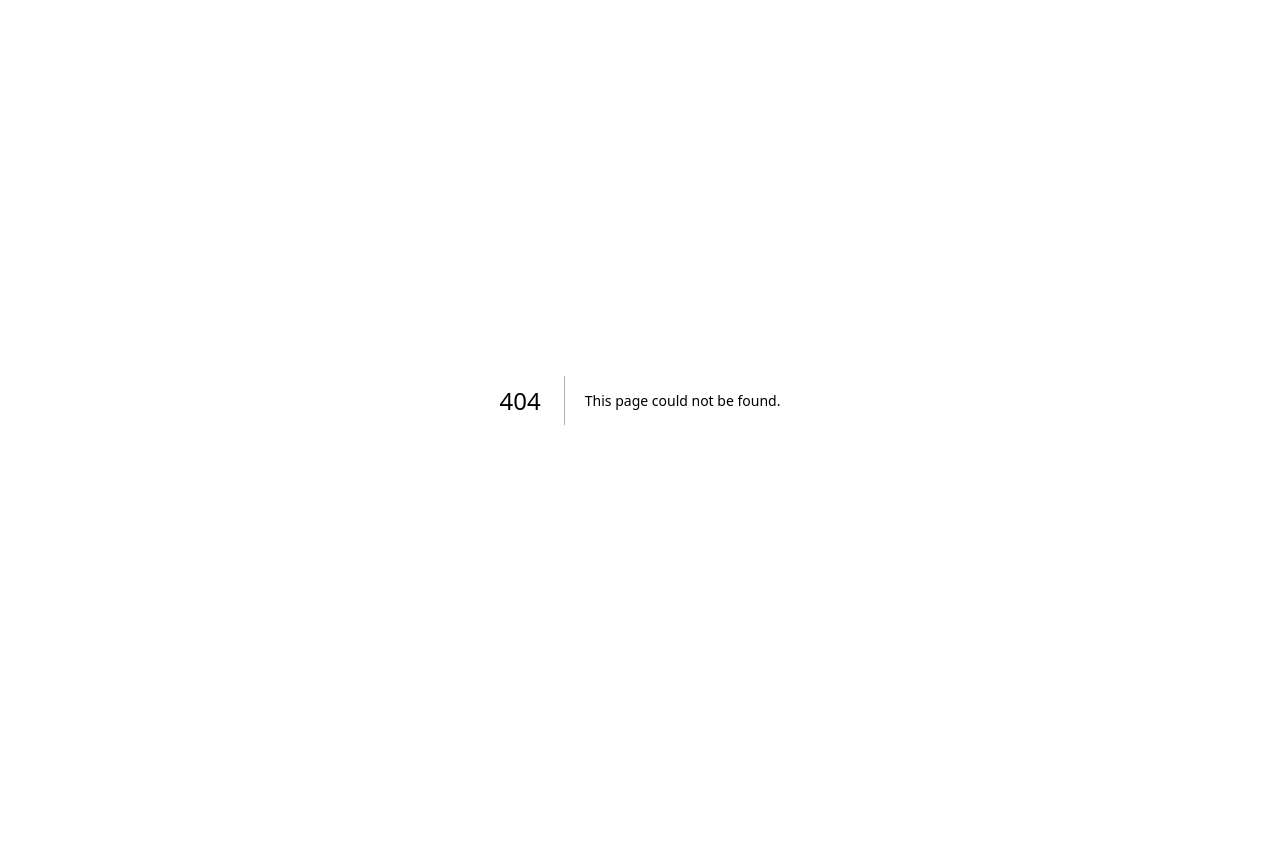
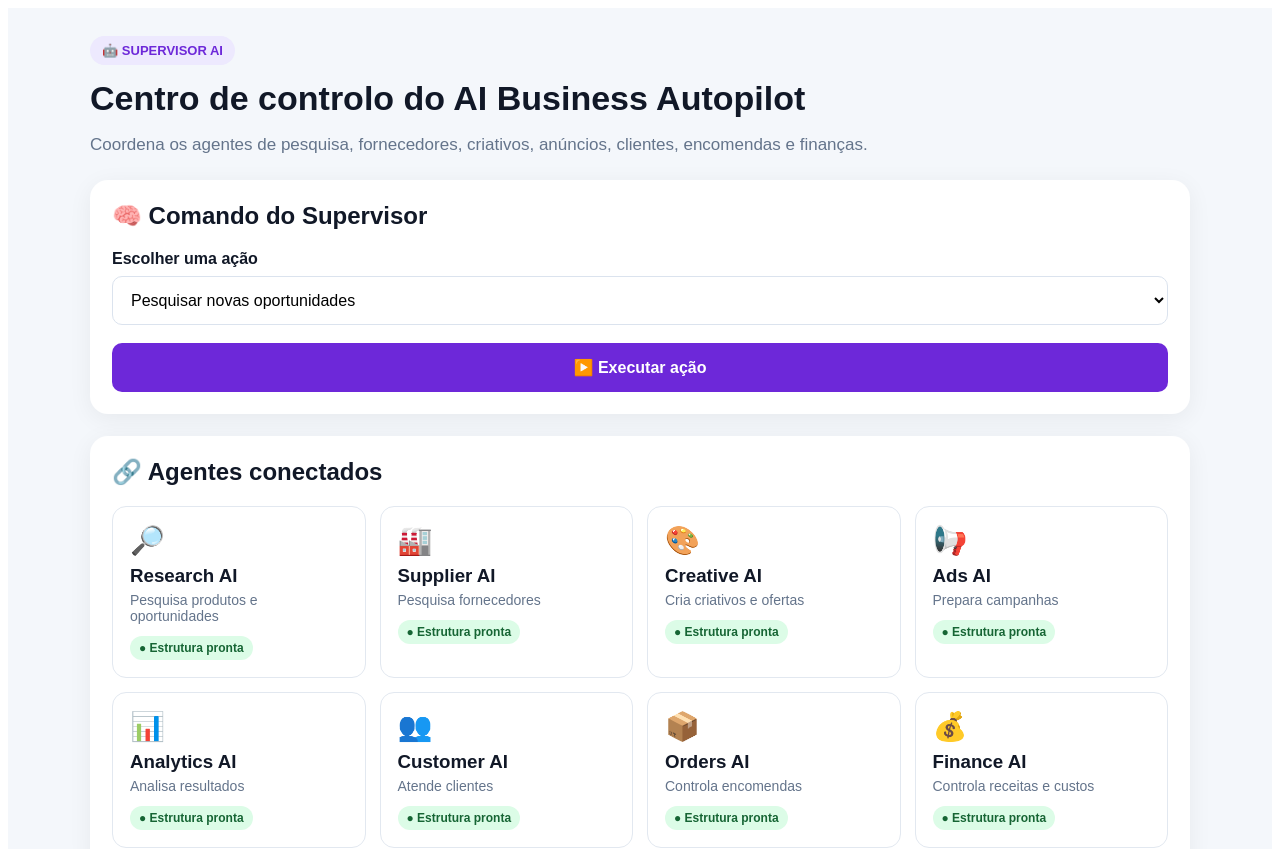
Before and after one commit to fernandomucavele-gif/ai-business-autopilot, a Next.js app: page /supervisor in a window 1280 px wide. Before the commit this address had no page. Shown: the top 849 px of the page. Before the commit the page ends 800 px from the top, so only its background shows below. Built offline with nearby package versions, Linux system fonts and the light colour scheme.

Commit message:
Create page.tsx

```diff
--- /dev/null
+++ b/app/supervisor/page.tsx
@@ -0,0 +1,225 @@
+"use client";
+
+import { useState } from "react";
+
+const modules = [
+  ["🔎", "Research AI", "Pesquisa produtos e oportunidades"],
+  ["🏭", "Supplier AI", "Pesquisa fornecedores"],
+  ["🎨", "Creative AI", "Cria criativos e ofertas"],
+  ["📢", "Ads AI", "Prepara campanhas"],
+  ["📊", "Analytics AI", "Analisa resultados"],
+  ["👥", "Customer AI", "Atende clientes"],
+  ["📦", "Orders AI", "Controla encomendas"],
+  ["💰", "Finance AI", "Controla receitas e custos"],
+];
+
+const actions = [
+  "Pesquisar novas oportunidades",
+  "Analisar fornecedores",
+  "Criar criativos",
+  "Preparar campanha",
+  "Analisar campanhas",
+  "Verificar pedidos",
+  "Analisar resultados financeiros",
+];
+
+export default function SupervisorPage() {
+  const [selectedAction, setSelectedAction] = useState(
+    "Pesquisar novas oportunidades"
+  );
+  const [running, setRunning] = useState(false);
+  const [result, setResult] = useState("");
+
+  function runAction() {
+    setRunning(true);
+    setResult("");
+
+    setTimeout(() => {
+      setRunning(false);
+      setResult(
+        `Ação "${selectedAction}" executada em modo de simulação. Os módulos necessários foram identificados e o próximo passo foi preparado.`
+      );
+    }, 1200);
+  }
+
+  return (
+    <main
+      style={{
+        minHeight: "100vh",
+        background: "#f4f7fb",
+        padding: "28px 18px",
+        fontFamily: "Arial, sans-serif",
+        color: "#111827",
+      }}
+    >
+      <div style={{ maxWidth: 1100, margin: "auto" }}>
+        <div style={{ marginBottom: 25 }}>
+          <div
+            style={{
+              display: "inline-block",
+              padding: "7px 12px",
+              borderRadius: 20,
+              background: "#ede9fe",
+              color: "#6d28d9",
+              fontWeight: 700,
+              fontSize: 13,
+            }}
+          >
+            🤖 SUPERVISOR AI
+          </div>
+
+          <h1 style={{ fontSize: 34, margin: "14px 0 8px" }}>
+            Centro de controlo do AI Business Autopilot
+          </h1>
+
+          <p style={{ color: "#64748b", fontSize: 17 }}>
+            Coordena os agentes de pesquisa, fornecedores, criativos, anúncios,
+            clientes, encomendas e finanças.
+          </p>
+        </div>
+
+        <section
+          style={{
+            background: "white",
+            padding: 22,
+            borderRadius: 18,
+            boxShadow: "0 5px 25px rgba(0,0,0,.06)",
+            marginBottom: 22,
+          }}
+        >
+          <h2 style={{ marginTop: 0 }}>🧠 Comando do Supervisor</h2>
+
+          <label style={{ fontWeight: 700 }}>
+            Escolher uma ação
+          </label>
+
+          <select
+            value={selectedAction}
+            onChange={(e) => setSelectedAction(e.target.value)}
+            style={{
+              width: "100%",
+              padding: 14,
+              marginTop: 8,
+              borderRadius: 10,
+              border: "1px solid #dbe3ee",
+              background: "white",
+              fontSize: 16,
+            }}
+          >
+            {actions.map((action) => (
+              <option key={action}>{action}</option>
+            ))}
+          </select>
+
+          <button
+            onClick={runAction}
+            disabled={running}
+            style={{
+              width: "100%",
+              marginTop: 18,
+              padding: 15,
+              border: 0,
+              borderRadius: 10,
+              background: "#6d28d9",
+              color: "white",
+              fontSize: 16,
+              fontWeight: 700,
+            }}
+          >
+            {running ? "🤖 Supervisor a trabalhar..." : "▶️ Executar ação"}
+          </button>
+
+          {result && (
+            <div
+              style={{
+                marginTop: 18,
+                padding: 15,
+                borderRadius: 10,
+                background: "#ecfdf5",
+                color: "#166534",
+              }}
+            >
+              ✅ {result}
+            </div>
+          )}
+        </section>
+
+        <section
+          style={{
+            background: "white",
+            padding: 22,
+            borderRadius: 18,
+            boxShadow: "0 5px 25px rgba(0,0,0,.06)",
+          }}
+        >
+          <h2 style={{ marginTop: 0 }}>🔗 Agentes conectados</h2>
+
+          <div
+            style={{
+              display: "grid",
+              gridTemplateColumns:
+                "repeat(auto-fit,minmax(220px,1fr))",
+              gap: 14,
+            }}
+          >
+            {modules.map(([icon, name, description]) => (
+              <div
+                key={name}
+                style={{
+                  border: "1px solid #e2e8f0",
+                  borderRadius: 14,
+                  padding: 17,
+                }}
+              >
+                <div style={{ fontSize: 28 }}>{icon}</div>
+
+                <h3 style={{ margin: "8px 0 5px" }}>
+                  {name}
+                </h3>
+
+                <p
+                  style={{
+                    color: "#64748b",
+                    margin: 0,
+                    fontSize: 14,
+                  }}
+                >
+                  {description}
+                </p>
+
+                <div
+                  style={{
+                    marginTop: 12,
+                    display: "inline-block",
+                    padding: "5px 9px",
+                    borderRadius: 20,
+                    background: "#dcfce7",
+                    color: "#166534",
+                    fontSize: 12,
+                    fontWeight: 700,
+                  }}
+                >
+                  ● Estrutura pronta
+                </div>
+              </div>
+            ))}
+          </div>
+        </section>
+
+        <section
+          style={{
+            marginTop: 22,
+            background: "#fff7ed",
+            color: "#9a3412",
+            padding: 16,
+            borderRadius: 12,
+          }}
+        >
+          ⚠️ <strong>Modo simulação:</strong> o Supervisor ainda não executa
+          compras, pagamentos, levantamentos ou publicação real de anúncios.
+          Primeiro vamos testar toda a cadeia.
+        </section>
+      </div>
+    </main>
+  );
+  }
```
